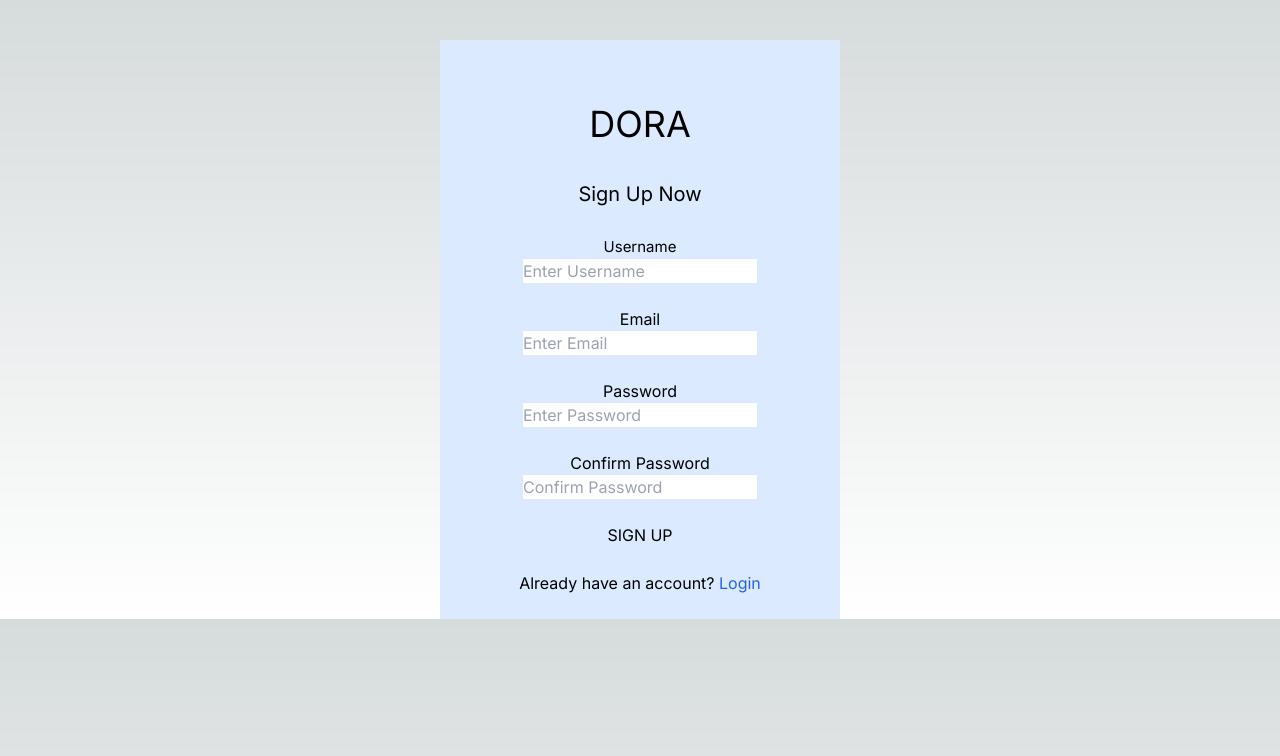
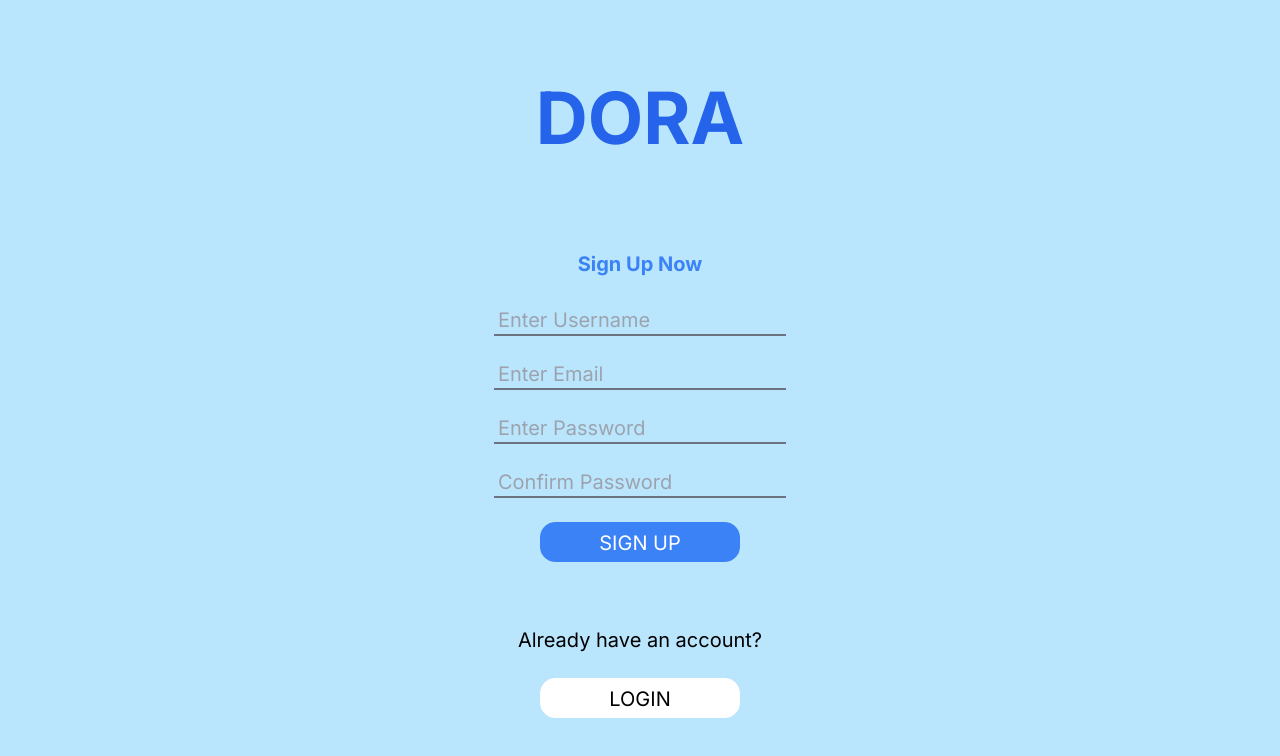
Before and after one commit to saeagleson/DORA, a Next.js app: page / in a window 1280 px wide. Shown: the top 756 px of the page. Built offline with nearby package versions, Linux system fonts and the light colour scheme.

Commit message:
Page1: version1

```diff
--- a/src/app/page.tsx
+++ b/src/app/page.tsx
@@ -29,7 +29,7 @@ const Register = () => {
         const newErrors={};
 
         if(!username.trim()){
-          newErrors.username='First name is required!';
+          newErrors.username='Username is required!';
       }
         if(!firstName.trim()){
             newErrors.firstName='First name is required!';
@@ -87,69 +87,62 @@ const Register = () => {
     }
 
     return (
-        <div>
-            <div className="max-w-[400px] w-full mx-auto mt-10 bg-blue-100 p-6 text-center font-['Aptos (Body)']">
+        <div className="h-screen grid place-items-center bg-sky-200">
+            <div className="flex flex-col w-full overflow-x-hidden mx-auto p-6 text-center font-['Comic Sans'] md:text-xl">
 
                 {/* DORA (title) */}
-                <div className="mt-10 text-4xl">DORA</div>
+                <div className="text-blue-600  font-bold text-5xl md:text-7xl">DORA</div>
 
-                {/* Register (header)) */}
-                <header className="mt-9 text-xl">Sign Up Now</header>
-                <form onSubmit={handleSubmit} className="flex flex-col gap-6">
+                {/* Sign Up (header)) */}
+                <header className="text-blue-500 font-bold mt-24 text- text-xl">Sign Up Now</header>
+                <form onSubmit={handleSubmit} className=" flex flex-col gap-6">
 
                 {/* Username */}
-                <div>
-                    <div className="mt-7 text-black text-[15px] font-['Lucida Sans']">
-                        <span>Username</span>
-                    </div>
-                    <input type="text" placeholder="Enter Username" value={username} onChange={(e)=>setUsername(capitalizeFirstLetter(e.target.value.trim()))}/>
-                    {errors.username && <span className='text-sm text-red-600'>{errors.username}</span>}
+                <div className="mt-7 text-black">
+                    <input type="text" placeholder="Enter Username" className="bg-sky-200 border-b-2 border-gray-500 pl-1" value={username} onChange={(e)=>setUsername(capitalizeFirstLetter(e.target.value.trim()))}/>
+                    {errors.username && <div className='mt-1 text-sm text-red-500'>{errors.username}</div>}
                 </div>
 
 
                 {/* Email */}
                 <div>
-                <div>
-                    <span>Email</span>
-                </div>
-                <input type="email" placeholder="Enter Email" value={email} onChange ={(e)=>setEmail(e.target.value)}/>
-                {errors.email && <span className='text-sm text-red-500'>{errors.email}</span>}
+                    <input type="email" placeholder="Enter Email" className="bg-sky-200 border-b-2 border-gray-500 pl-1" value={email} onChange ={(e)=>setEmail(e.target.value)}/>
+                    {errors.email && <div className='mt-1 text-sm text-red-500'>{errors.email}</div>}
                 </div>
 
                 {/* Password */}
                 <div>
-                <div>
-                    <span>Password</span>
-                </div>
-                <input type="password" placeholder="Enter Password" value={password} onChange = {(e)=>setPassword(e.target.value)}/>
-                {errors.password && <span className='text-sm text-red-500'>{errors.password}</span>}
+                    <input type="password" placeholder="Enter Password" className="bg-sky-200 border-b-2 border-gray-500 pl-1" value={password} onChange = {(e)=>setPassword(e.target.value)}/>
+                    {errors.password && <div className='mt-1 text-sm text-red-500'>{errors.password}</div>}
                 </div>
 
                 {/* Confirm Password */}
                 <div>
-                <div>
-                    <span>Confirm Password</span>
-                </div>
-                <input type="password" placeholder="Confirm Password" value={confirmPassword} onChange = {(e)=>setConfirmPassword(e.target.value)}/>
-                {errors.confirmPassword && <span className='text-sm text-red-500'>{errors.confirmPassword}</span>}
+                    <input type="password" placeholder="Confirm Password" className="bg-sky-200 border-b-2 border-gray-500 pl-1" value={confirmPassword} onChange = {(e)=>setConfirmPassword(e.target.value)}/>
+                    {errors.confirmPassword && <span className='text-sm text-red-500'>{errors.confirmPassword}</span>}
                 </div>
 
 
                 {/* Sign Up Button */}
-                <button type="submit">
+                <div className="text-white">
+                    <button type="submit" className="w-[200px] h-[40px] leading-[40px] bg-blue-500 rounded-[15px] border border-blue-500 hover:bg-blue-950 transition ease-out duration-400">
                     {
                         loading ? <span className="loading loading-spinner loading-sm"></span> : "SIGN UP"
                     }
                     </button>
+                </div>
 
-                <span>Already have an account?{' '}
-                    <Link href="/login" className="text-blue-600 hover:text-blue-800 hover:underline">
-                        Login
-                    </Link>
+                {/* Log In Button */}
+                <div className="mt-10">Already have an account?{' '}</div>
+                <div className="">
+                    <button href="/login" className="w-[200px] h-[40px] leading-[40px] bg-white rounded-[15px] border border-white hover:bg-gray-100 transition ease-out duration-400">
+                        LOGIN
+                    </button>
+                </div>
+                </form>
 
-                </span>
-                </form>
             </div>
+
         </div>
     )
 }
```
